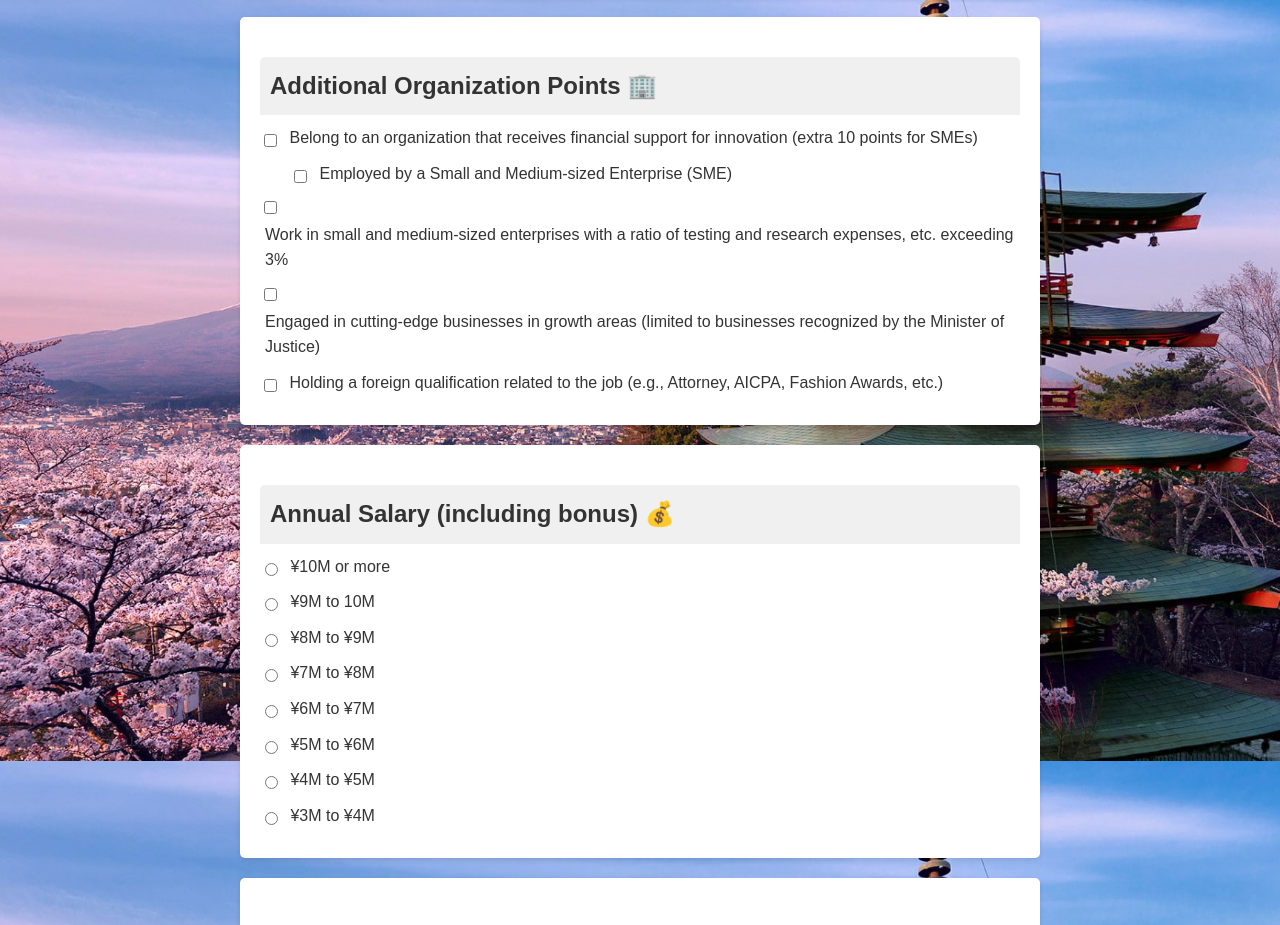
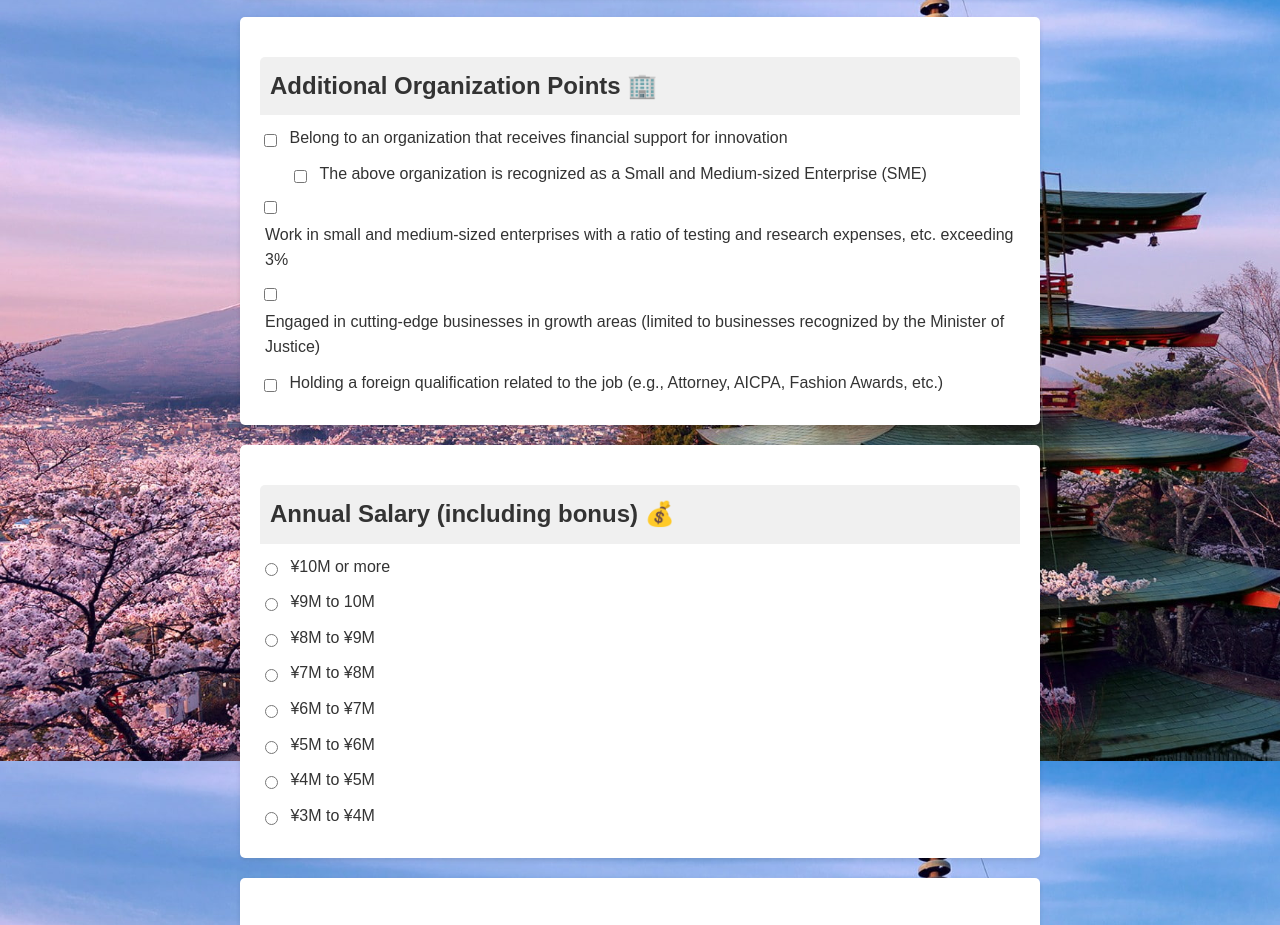
Before and after one commit to rbnhd/pr-point-calc-japan, a plain HTML site: page index.html in a window 1280 px wide. Shown: the part 2439-3364 px from the top of the page. Drawn offline with Linux system fonts and the light colour scheme.

Commit message:
fix sub bullet conditional

```diff
--- a/index.html
+++ b/index.html
@@ -412,11 +412,11 @@
                 <div>
                     <input type="checkbox" id="innovation-support" name="additional-organization" value="10">
                     <label for="innovation-support" class="checkbox-label">Belong to an organization that receives
-                        financial support for innovation (extra 10 points for SMEs)</label>
+                        financial support for innovation</label>
                 </div>
                 <div class="sub-bullet">
                     <input type="checkbox" id="sme" name="additional-organization" value="10">
-                    <label for="sme" class="checkbox-label">Employed by a Small and Medium-sized Enterprise
+                    <label for="sme" class="checkbox-label">The above organization is recognized as a Small and Medium-sized Enterprise
                         (SME)</label>
                 </div>
                 <div>
```
